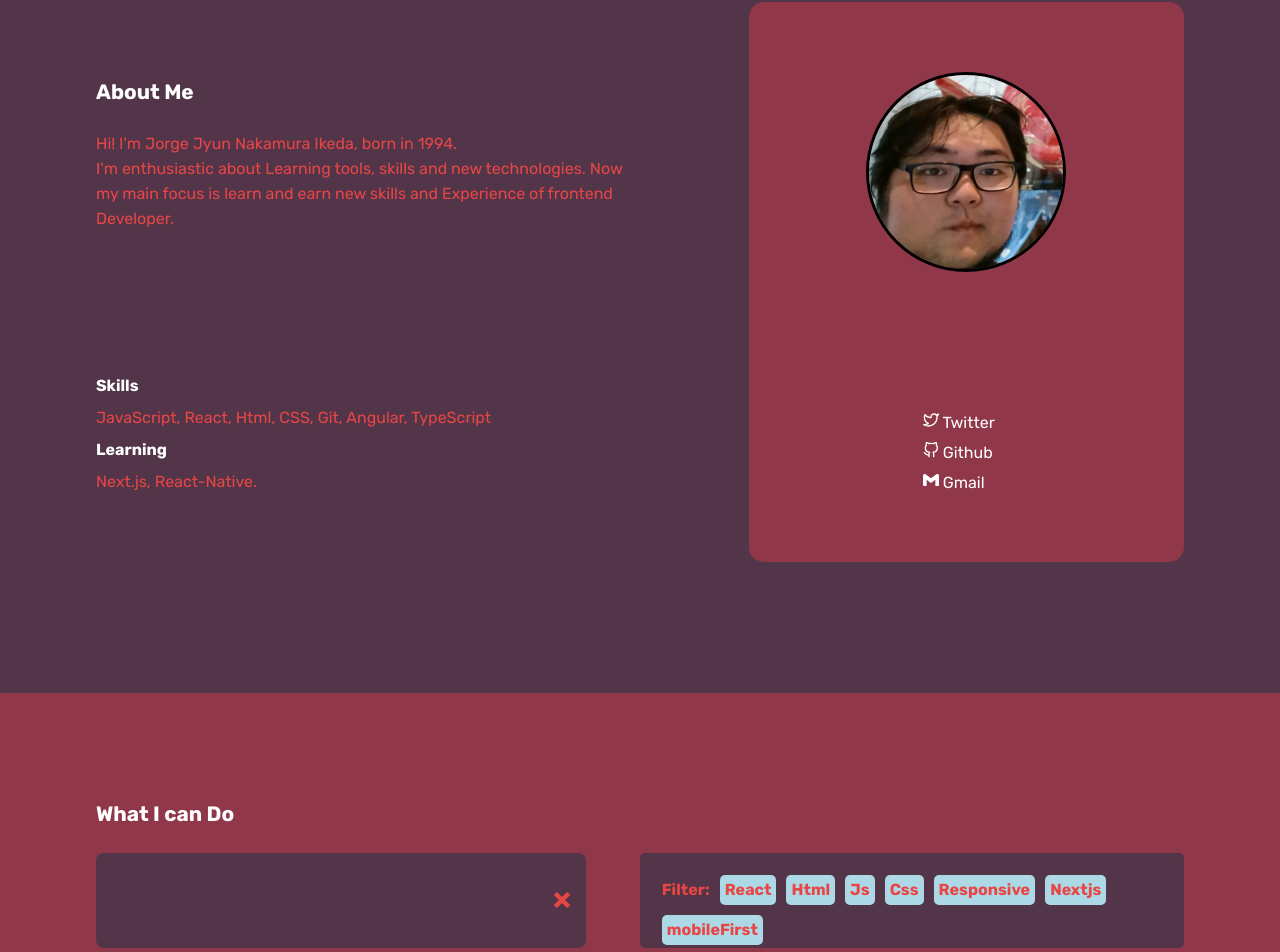
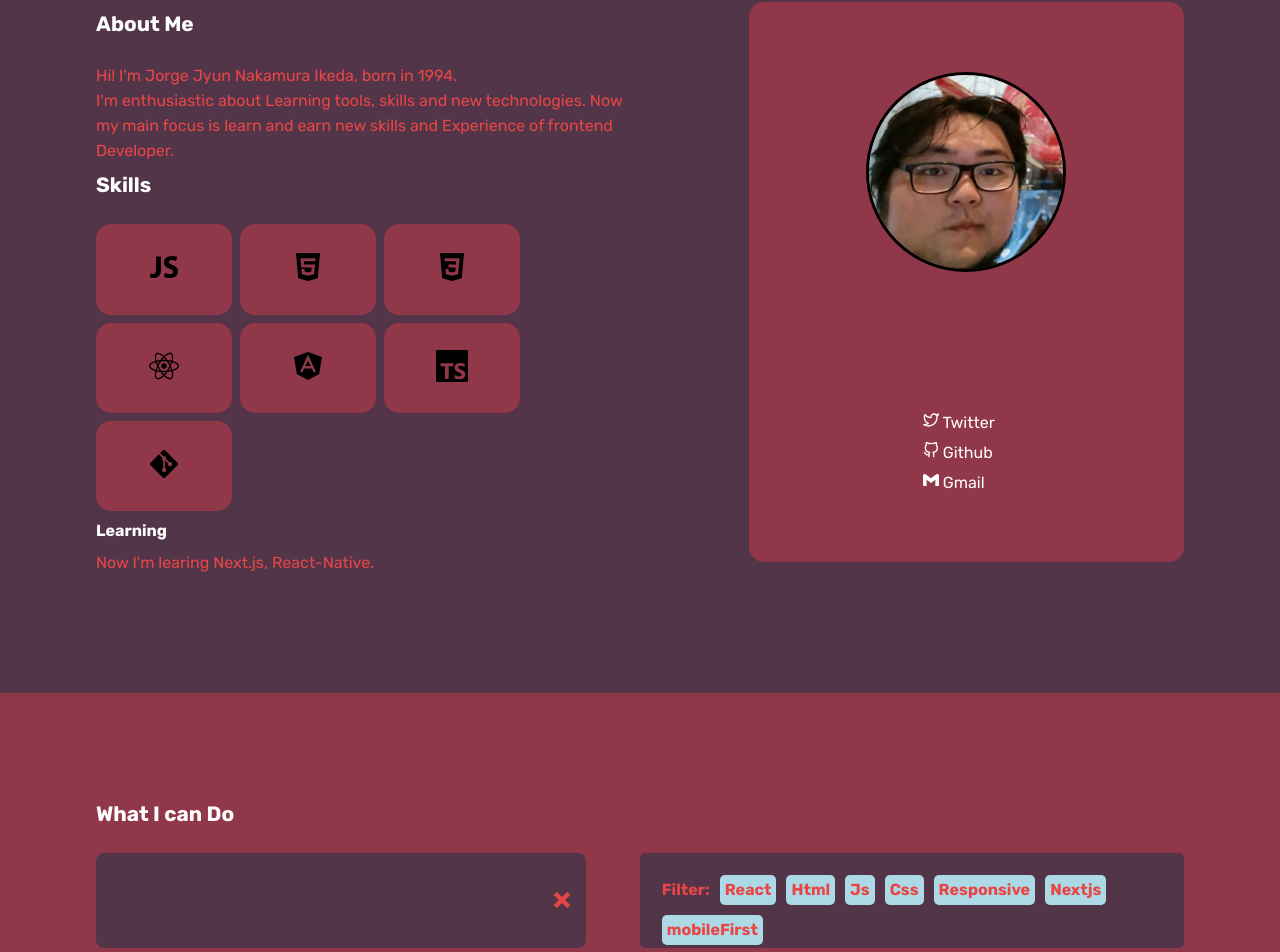
Before and after one commit to jyunakaike/Portfolio, a React app: page / in a window 1280 px wide. Shown: the part 907-1859 px from the top of the page. Built offline with nearby package versions, Linux system fonts and the light colour scheme.

Commit message:
feat: skills border

```diff
--- a/src/Components/Me/index.js
+++ b/src/Components/Me/index.js
@@ -1,9 +1,16 @@
 import React from 'react'
-import {FiTwitter, FiGithub} from 'react-icons/fi';
-import {SiGmail} from 'react-icons/si';
+import { FiTwitter, FiGithub } from 'react-icons/fi';
+import { SiGmail } from 'react-icons/si';
 
+// react icons
 
-
+import { IoLogoJavascript } from 'react-icons/io';
+import { IoLogoHtml5 } from 'react-icons/io'
+import { IoLogoCss3 } from 'react-icons/io'
+import { IoLogoReact } from 'react-icons/io5'
+import { IoLogoAngular } from 'react-icons/io'
+import { SiTypescript } from 'react-icons/si'
+import { FaGitAlt } from 'react-icons/fa'
 
 import profile from '../../assets/image/profile.jpg'
 import './style.css'
@@ -23,13 +30,23 @@ export const Me = () => {
                     </div>
 
                     <div>
-                        <h3>Skills</h3>
-                        <p>
+                        <h2>Skills</h2>
+                        <div className='Skills-container'>
+                            <div><IoLogoJavascript className='Skills-icon'/> <p>JavaScript</p> </div>
+                            <div><IoLogoHtml5 className='Skills-icon' /> <p>Html</p></div>
+                            <div><IoLogoCss3 className='Skills-icon' /><p>Css</p></div>
+                            <div><IoLogoReact className='Skills-icon' /><p>React</p></div>
+                            <div><IoLogoAngular className='Skills-icon' /><p>Angular</p></div>
+                            <div><SiTypescript className='Skills-icon' /><p>TypeScript</p></div>
+                            <div><FaGitAlt className='Skills-icon' /><p>Git</p></div>
+                        </div>
+
+                        {/* <p>
                             JavaScript, React,  Html, CSS, Git, Angular, TypeScript
-                        </p>
+                        </p> */}
                         <h3>Learning</h3>
                         <p>
-                            Next.js, React-Native.
+                            Now I'm learing Next.js, React-Native.
                         </p>
                     </div>
 
--- a/src/Components/Me/style.css
+++ b/src/Components/Me/style.css
@@ -46,6 +46,65 @@
 
 }
 
+.Skills-container{
+    display:flex;
+        justify-content: flex-start;
+        flex-wrap:wrap ;
+    gap: 0.5rem;
+    color: black;
+}
+.Skills-container div{
+    position: relative;
+    width: 25%;
+    height: 10%;
+    padding: 5%;
+    background-color:var(--brown);
+    text-align: center;
+    border-radius: 15px;
+}
+
+.Skills-icon{
+    width: 2rem;
+    height: 50%;
+}
+
+.Skills-container div p{
+    position: absolute;
+    top: 50%;
+    left: 0;
+
+    opacity: 0;
+    width: 100%;
+    /* background-color: red; */
+
+}
+
+
+.Skills-container div:hover {
+    background-color:var(--red);
+    transition: 0.4s;
+    color: white;
+}
+
+.Skills-container div:hover p{
+    opacity: 1;
+    transition:0.5;
+}
+
+.Skills-container div:hover .Skills-icon {
+    transition: 0.5s;
+    transform: translateY(-20px);
+
+    /* opacity: 0; */
+}
+
+
+
+
+
+
+
+
 /* About-contact */
 
 .About-contact{
```
Also changed, not shown: src/assets/logos/jyunik.svg (added).
